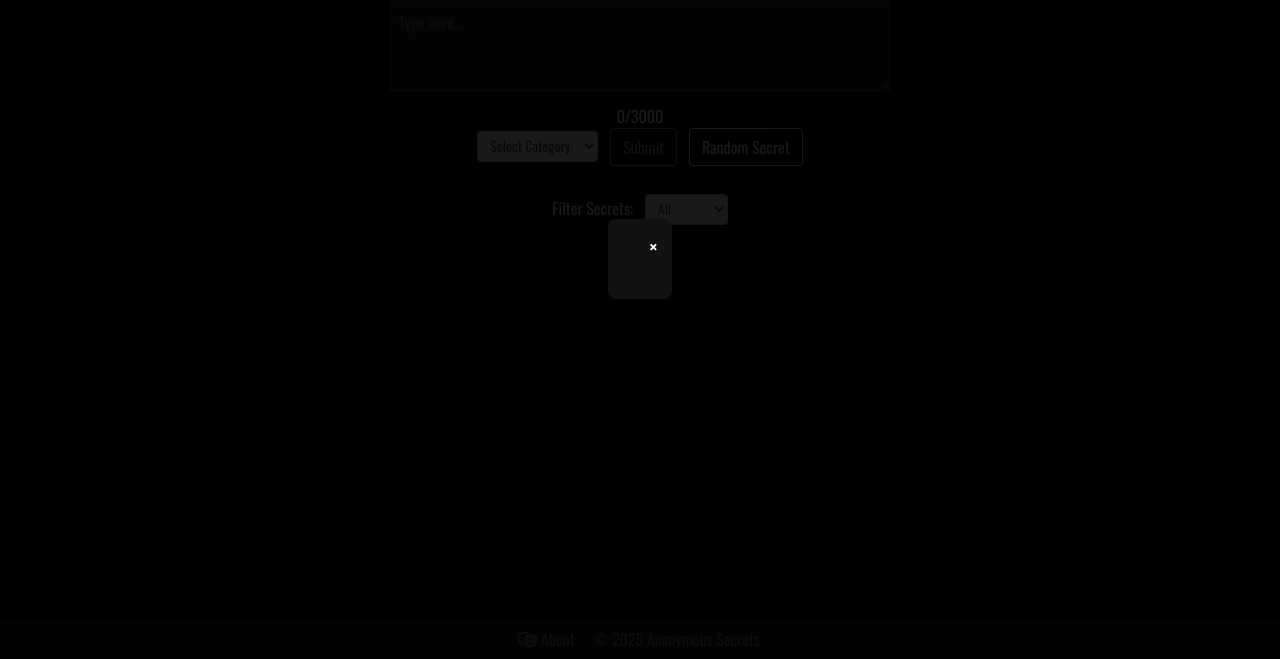
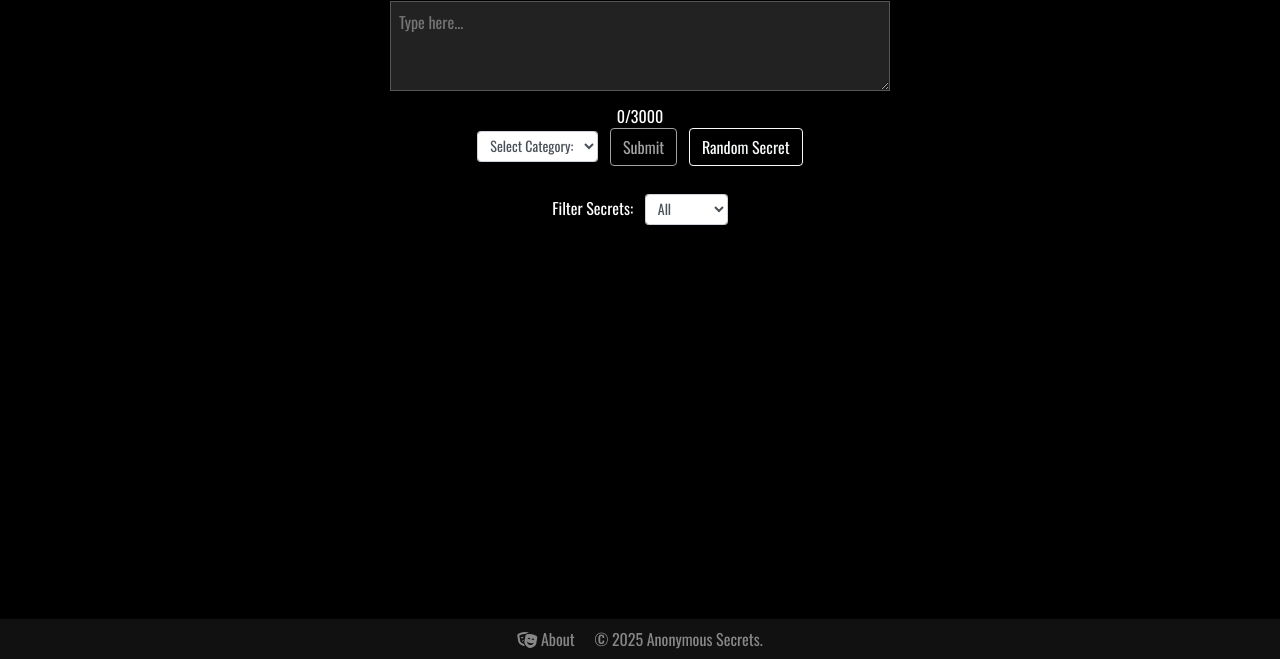
Before and after one commit to Mvmt29/AnonSecrets, a plain HTML site: page index.html in a window 1280 px wide. Shown: the part 141-800 px from the top of the page. Drawn offline with nearby package versions, Linux system fonts and the light colour scheme; no server answers.

Commit message:
Update index.html

```diff
--- a/index.html
+++ b/index.html
@@ -15,7 +15,9 @@
   <!-- Google Fonts -->
   <link href="https://fonts.googleapis.com/css?family=Indie+Flower|Oswald&display=swap" rel="stylesheet">
   <!-- Bootstrap CSS -->
-  <link rel="stylesheet" href="https://stackpath.bootstrapcdn.com/bootstrap/4.2.1/css/bootstrap.min.css" crossorigin="anonymous">
+  <link rel="stylesheet"
+        href="https://stackpath.bootstrapcdn.com/bootstrap/4.2.1/css/bootstrap.min.css"
+        crossorigin="anonymous">
   <style>
     html, body { height:100%; margin:0; background:#000; color:#fff; font-family:'Oswald',sans-serif; }
     .navbar { justify-content:center; background:#000 !important; }
@@ -47,7 +49,9 @@
 <body>
   <!-- Navbar -->
   <nav class="navbar navbar-expand-lg navbar-dark">
-    <a class="navbar-brand" href="about.html"><i class="fas fa-theater-masks"></i> About</a>
+    <a class="navbar-brand" href="about.html">
+      <i class="fas fa-theater-masks"></i> About
+    </a>
   </nav>
 
   <!-- Main content -->
@@ -128,12 +132,12 @@
       projectId: "project-null-391f8",
       storageBucket: "project-null-391f8.appspot.com",
       messagingSenderId: "852946524190",
-      appId: "1:852946524190:web:d93f7bdead51ea932a760f",
+      appId: "1:852946524190:web:d93f7bdead51ea932a760f"
     };
     const app = initializeApp(firebaseConfig);
     const db = getDatabase(app);
 
-    // Refs & Queries
+    // References & queries
     const secretsRef   = ref(db, 'secrets');
     const lastTenQuery = query(secretsRef, limitToLast(10));
 
@@ -149,7 +153,10 @@
     const overlayClose   = document.getElementById('overlayClose');
     let lastSnapshot     = null;
 
-    // Enable submit only when text + category are present
+    // Ensure overlay is hidden on load
+    overlay.style.display = 'none';
+
+    // Submit‐enable logic
     function updateSubmitState() {
       const hasText = !!textEl.value.trim();
       const hasCat  = !!categoryEl.value;
@@ -161,7 +168,7 @@
     });
     categoryEl.addEventListener('change', updateSubmitState);
 
-    // Render feed snapshot
+    // Render live feed
     function renderSnapshot() {
       feedEl.innerHTML = '';
       if (!lastSnapshot) return;
@@ -175,14 +182,12 @@
         }
       });
     }
-
-    // Listen for changes
     onValue(lastTenQuery, snapshot => {
       lastSnapshot = snapshot;
       renderSnapshot();
     });
 
-    // Form submission
+    // Handle new submissions
     document.getElementById('secretForm').addEventListener('submit', async e => {
       e.preventDefault();
       const text = textEl.value.trim();
@@ -195,7 +200,7 @@
       updateSubmitState();
     });
 
-    // Filter change
+    // Filter changes
     filterSelect.addEventListener('change', renderSnapshot);
 
     // Random secret from full DB
@@ -208,6 +213,8 @@
       overlayContent.textContent = rand.text;
       overlay.style.display = 'flex';
     });
+
+    // Close overlay
     overlayClose.addEventListener('click', () => {
       overlay.style.display = 'none';
     });
```
